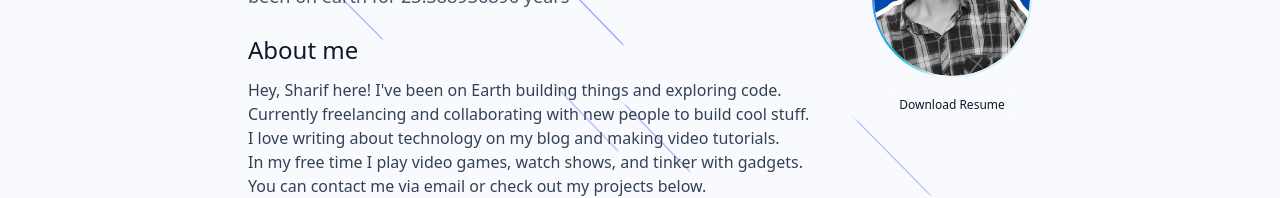
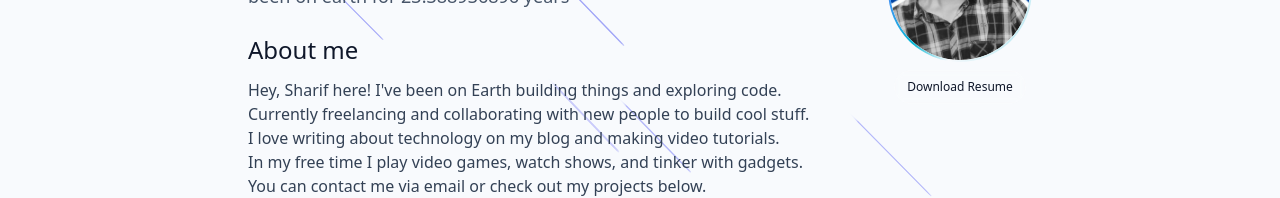
Before and after one commit to nswarnob/my_portfolio, a React (Vite) app: page / in a window 1280 px wide. Shown: the part 210-408 px from the top of the page. Built offline with nearby package versions, Linux system fonts and the light colour scheme.

Commit message:
hero image updated

```diff
--- a/src/components/Hero.jsx
+++ b/src/components/Hero.jsx
@@ -56,7 +56,7 @@ const Hero = () => {
         >
           {photo && (
             <div className="absolute right-0 top-0 hidden flex-col items-center gap-2 sm:flex">
-              <div className="h-28 w-28 md:h-32 md:w-32 lg:h-40 lg:w-40">
+              <div className="h-24 w-24 sm:h-24 sm:w-24 md:h-28 md:w-28 lg:h-36 lg:w-36">
                 <div className="avatar-border">
                   <div className="h-full w-full overflow-hidden rounded-full bg-dark-950">
                     <img
@@ -70,7 +70,7 @@ const Hero = () => {
               <a
                 href="/resume.pdf"
                 download="Sharif_Uddin_Arnob_Resume.pdf"
-                className="inline-flex items-center justify-center rounded-full border border-white/15 bg-white/10 px-3 py-2 text-[10px] font-medium text-dark-100 backdrop-blur-sm transition-all duration-300 hover:-translate-y-0.5 hover:border-white/30 hover:bg-white/15 sm:px-4 sm:py-2.5 sm:text-xs"
+                className="inline-flex items-center justify-center rounded-full border border-white/15 bg-white/10 px-2.5 py-1.5 text-[10px] font-medium text-dark-100 backdrop-blur-sm transition-all duration-300 hover:-translate-y-0.5 hover:border-white/30 hover:bg-white/15 sm:px-3 sm:py-2 sm:text-xs"
               >
                 Download Resume
               </a>
```
